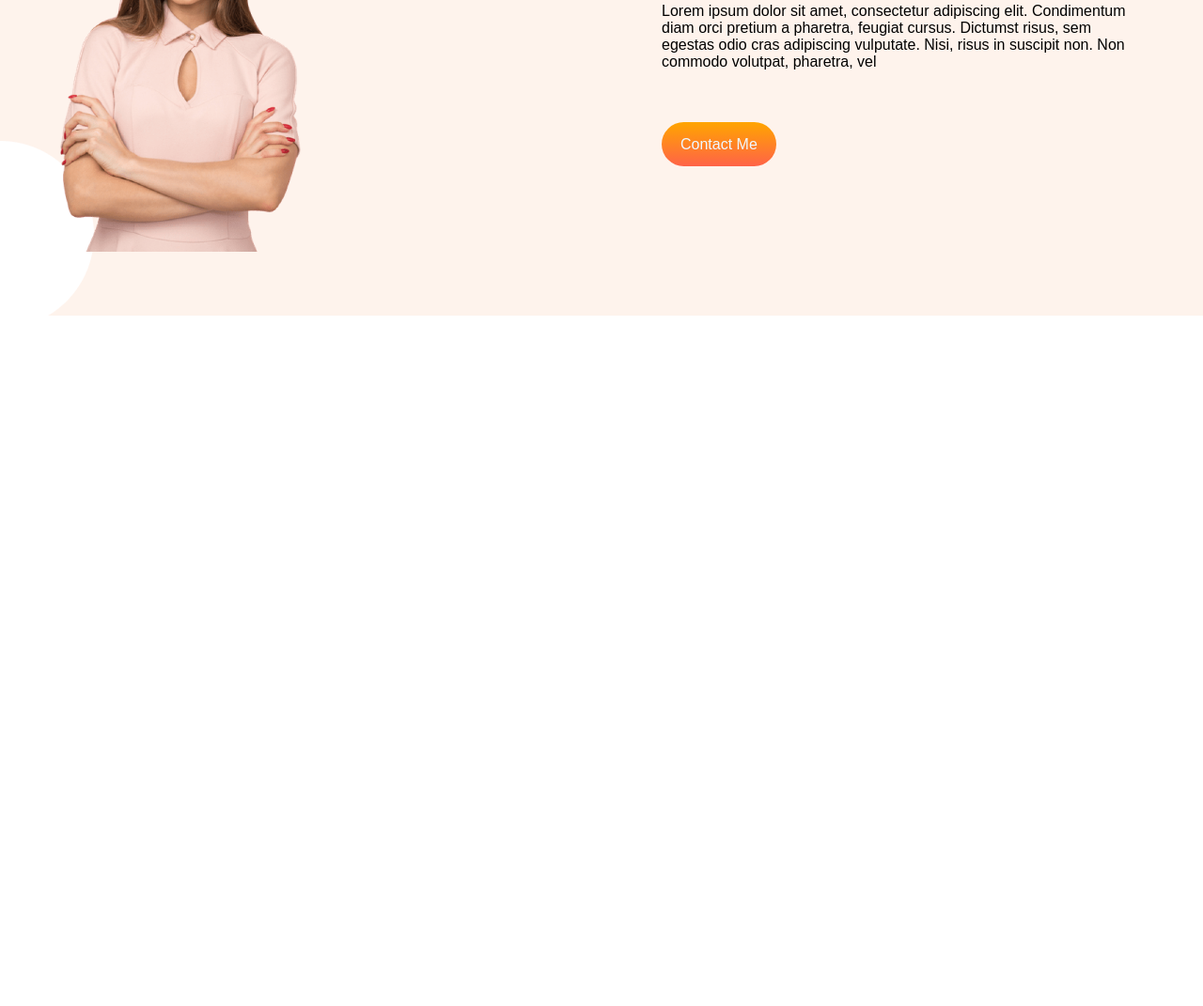
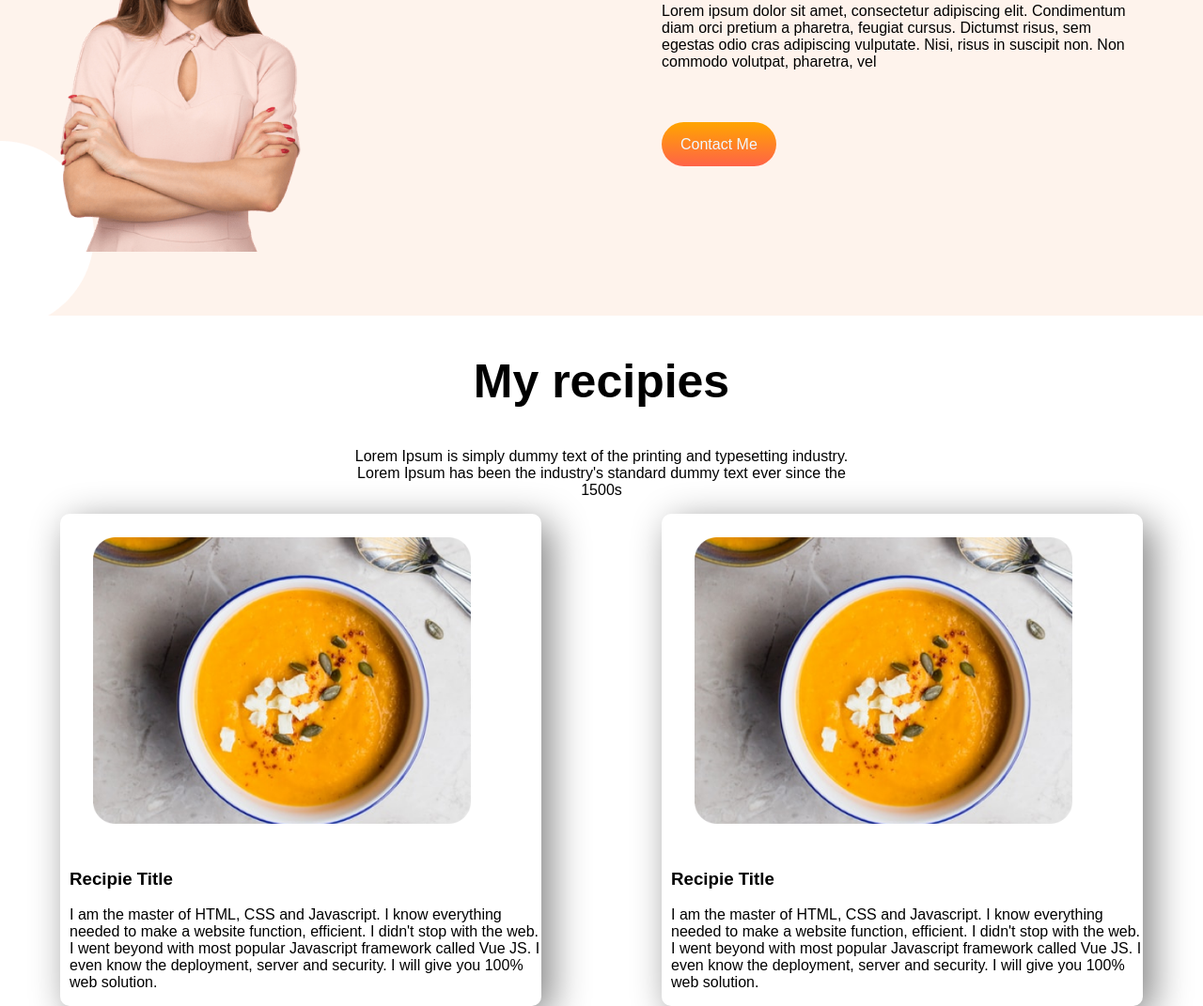
Before and after one commit to 60450sagor/eat-healthy, a plain HTML site: page index.html in a window 1280 px wide. Shown: the part 744-1815 px from the top of the page at 94% size. Before the commit the page ends 1080 px from the top, so only its background shows below. Drawn offline with Linux system fonts and the light colour scheme.

Commit message:
any think

```diff
--- a/index.html
+++ b/index.html
@@ -43,5 +43,41 @@
         <a class="link-button" href="#">Contact Me</a>
       </div>
     </section>
+    <section class="experience-aria">
+      <div class="position-class">
+        <h1>My recipies</h1>
+        <p>
+          Lorem Ipsum is simply dummy text of the printing and typesetting
+          industry. <br />
+          Lorem Ipsum has been the industry's standard dummy text ever since the
+          <br />
+          1500s
+        </p>
+      </div>
+      <div class="flexiable-container">
+        <div class="exprience-item">
+          <img src="images/food/Project Cover.png" alt="" />
+          <h3>Recipie Title</h3>
+          <p>
+            I am the master of HTML, CSS and Javascript. I know everything
+            needed to make a website function, efficient. I didn't stop with the
+            web. I went beyond with most popular Javascript framework called Vue
+            JS. I even know the deployment, server and security. I will give you
+            100% web solution.
+          </p>
+        </div>
+        <div class="exprience-item">
+          <img src="images/food/Project Cover.png" alt="" />
+          <h3>Recipie Title</h3>
+          <p>
+            I am the master of HTML, CSS and Javascript. I know everything
+            needed to make a website function, efficient. I didn't stop with the
+            web. I went beyond with most popular Javascript framework called Vue
+            JS. I even know the deployment, server and security. I will give you
+            100% web solution.
+          </p>
+        </div>
+      </div>
+    </section>
   </body>
 </html>
--- a/style.css
+++ b/style.css
@@ -34,3 +34,19 @@ h1 {
 .flexiable-container .img-with {
   width: 50%;
 }
+.position-class {
+  text-align: center;
+}
+
+.exprience-item {
+  width: 40%;
+  margin-left: 5%;
+  margin-right: 5%;
+  padding-left: 10px;
+  border-radius: 10px;
+  box-shadow: 10px 10px 40px gray;
+}
+.exprience-item img {
+  width: 80%;
+  padding: 5%;
+}
```
